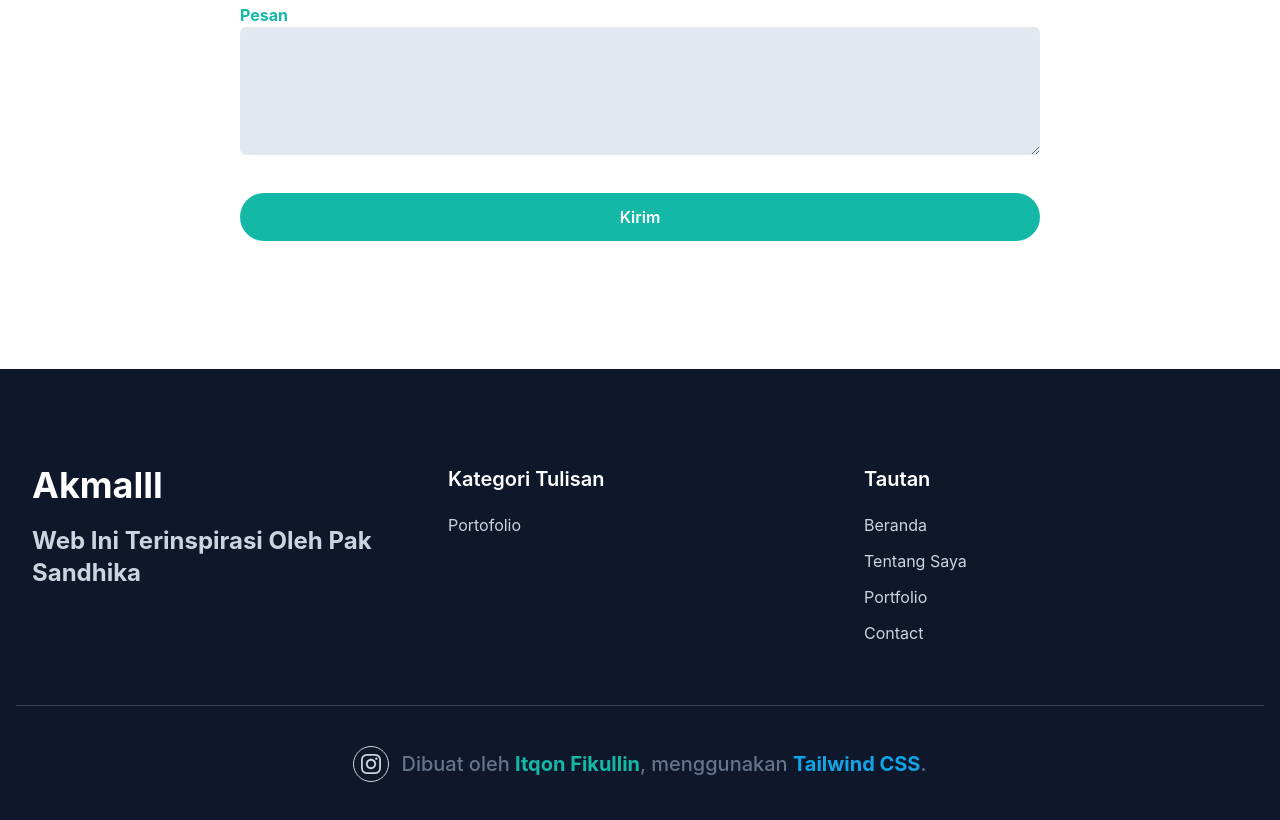
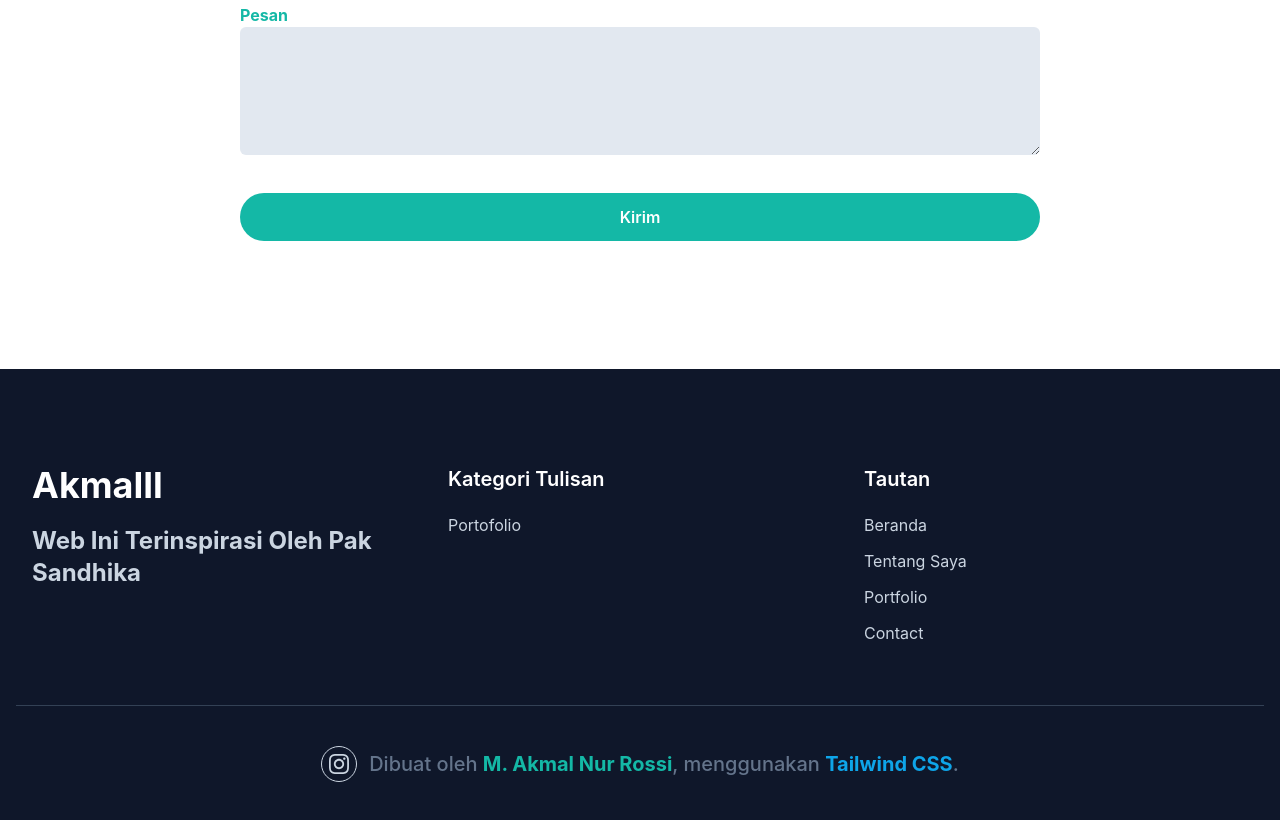
Before and after one commit to akmalnurrossi12/Portofolio-akmall.io, a website: page index.html in a window 1280 px wide. Shown: the part 2786-3606 px from the top of the page. Drawn offline with Linux system fonts and the light colour scheme.

Commit message:
Update index.html

```diff
--- a/index.html
+++ b/index.html
@@ -255,7 +255,7 @@
               </svg>
             </a>
           <p class="text-center text-xl font-medium text-slate-500">
-            Dibuat oleh</span> <a href="https://instagram.com/Fikullin_" target="_blank" class="font-bold text-primary">Itqon Fikullin</a>, menggunakan
+            Dibuat oleh</span> <a href="https://instagram.com/panggilsajaakmal" target="_blank" class="font-bold text-primary">M. Akmal Nur Rossi</a>, menggunakan
             <a href="https://tailwindcss.com" target="_blank" class="font-bold text-sky-500">Tailwind CSS</a>.
           </p>
         </div>
```
